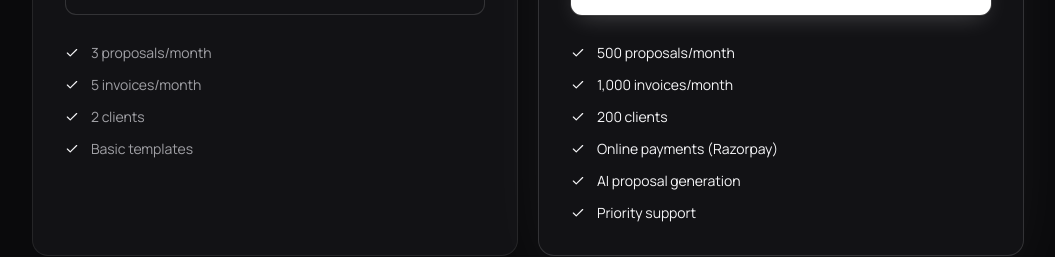
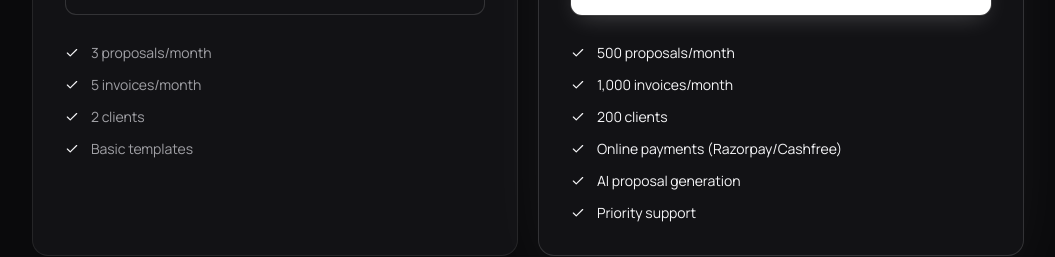
Before and after one commit to KrishnaThakur10/klivion, a Next.js app: page / in a window 1280 px wide. Shown: the part 4180-4437 px from the top of the page, without its empty margins (112-1167 px from the left). Built offline with nearby package versions, Linux system fonts and the light colour scheme.

Commit message:
fix: typo of online payment

```diff
--- a/app/page.tsx
+++ b/app/page.tsx
@@ -426,7 +426,7 @@ function Why() {
 /* ── Pricing ── */
 function Pricing() {
   const free = ["3 proposals/month", "5 invoices/month", "2 clients", "Basic templates"]
-  const pro = ["500 proposals/month", "1,000 invoices/month", "200 clients", "Online payments (Razorpay)", "AI proposal generation", "Priority support"]
+  const pro = ["500 proposals/month", "1,000 invoices/month", "200 clients", "Online payments (Razorpay/Cashfree)", "AI proposal generation", "Priority support"]
   return (
     <section id="pricing" className="relative py-28">
       <div className="mx-auto max-w-5xl px-4">
```
